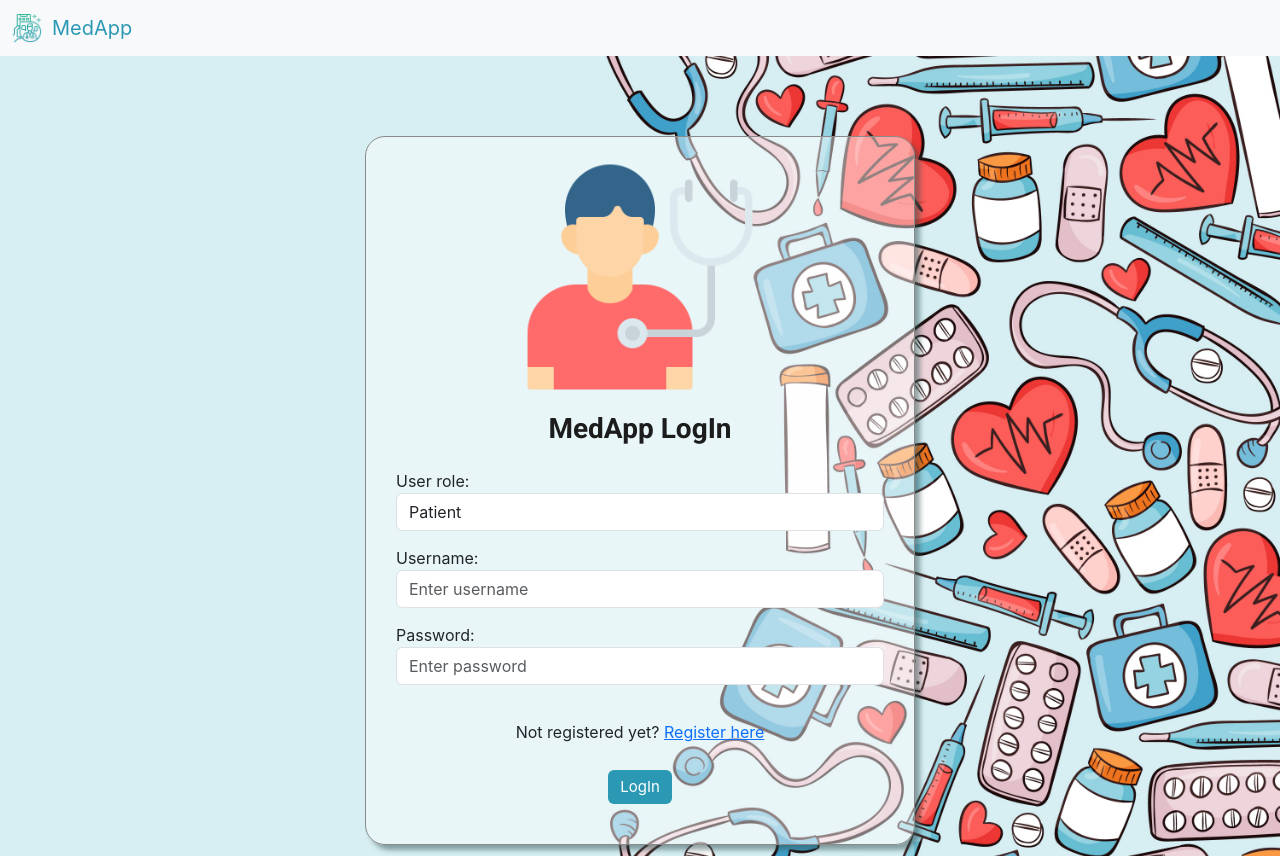
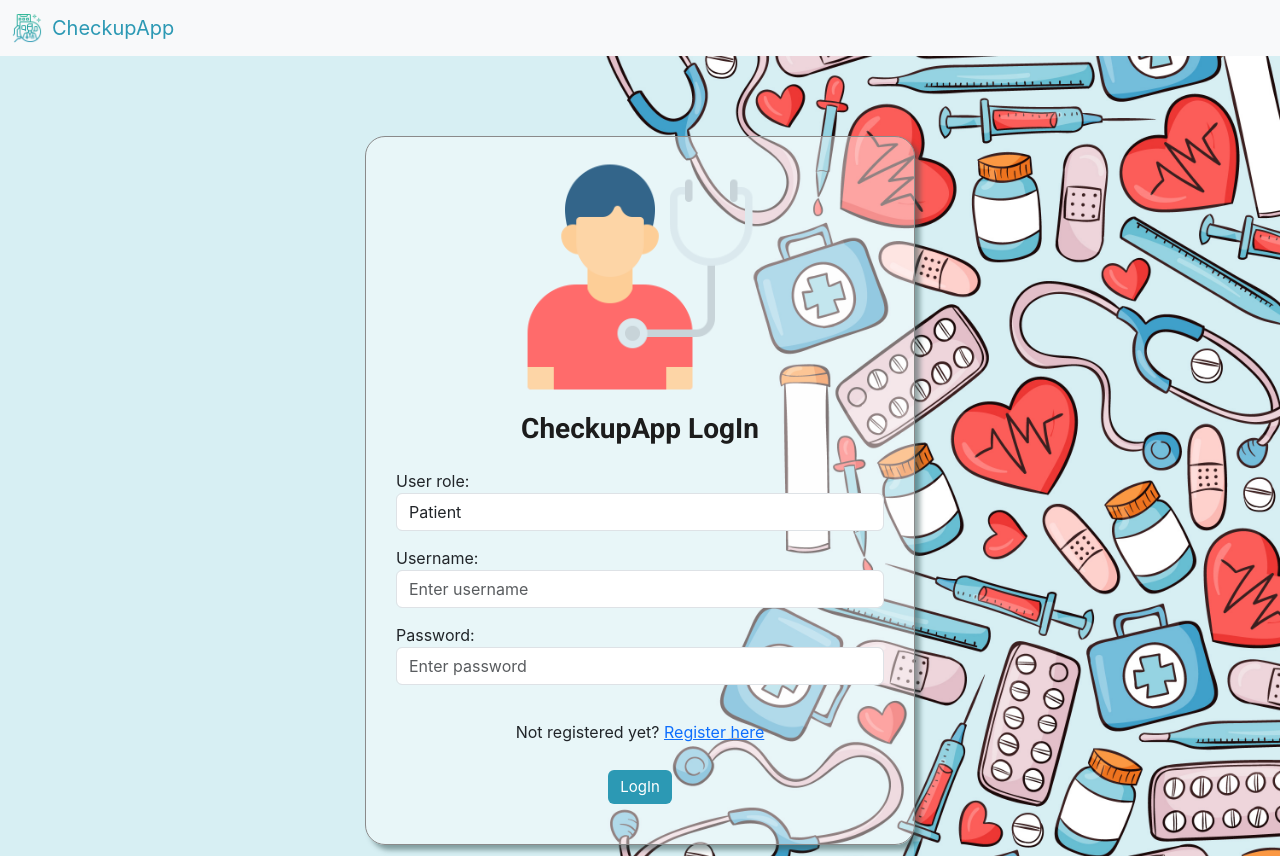
Before and after one commit to AndyNaZag/Emerging_Technology_Project, a React (Create React App) app in the folder client/: page / in a window 1280 px wide. Built offline with nearby package versions, Linux system fonts and the light colour scheme.

Commit message:
App name change

```diff
--- a/client/src/components/pages/Login.jsx
+++ b/client/src/components/pages/Login.jsx
@@ -39,7 +39,7 @@ export default function Login() {
         <form action="" className="form-login" onSubmit={submitHandler}>
           <img src={logo} alt="logo" className="mr-2" />
           <h3>
-            <b className="rto">MedApp LogIn</b>
+            <b className="rto">CheckupApp LogIn</b>
           </h3>
           <div className="form-group">
             <label htmlFor="role">User role:</label>
--- a/client/src/components/pages/Register.jsx
+++ b/client/src/components/pages/Register.jsx
@@ -20,7 +20,7 @@ export default function Register() {
   const [weight, setWeight] = useState(0);
 
   const motivationalTip =
-    "It is never too late to start taking care of your body, welcome to medApp"; //Motivational tip by default when a patient registers
+    "It is never too late to start taking care of your body, welcome to CheckupApp"; //Motivational tip by default when a patient registers
 
     const [nurseId, setNurseId] = useState("");
 
@@ -102,7 +102,7 @@ export default function Register() {
         <form action="" className="form" onSubmit={submitHandler}>
 
           <h2>
-            <b className="rto center">Welcome to MedApp</b>
+            <b className="rto center">Welcome to CheckupApp</b>
           </h2>
           <h4>
             <b className="rto center mt-2">
--- a/client/src/components/partials/Header.jsx
+++ b/client/src/components/partials/Header.jsx
@@ -15,7 +15,7 @@ export default function Header() {
         <a className="navbar-brand" href="/">
           <div className="d-flex">
             <img src={logo} alt="logo" className="mr-2" />
-            <div>MedApp</div>
+            <div>CheckupApp</div>
           </div>
         </a>
         <button
```
